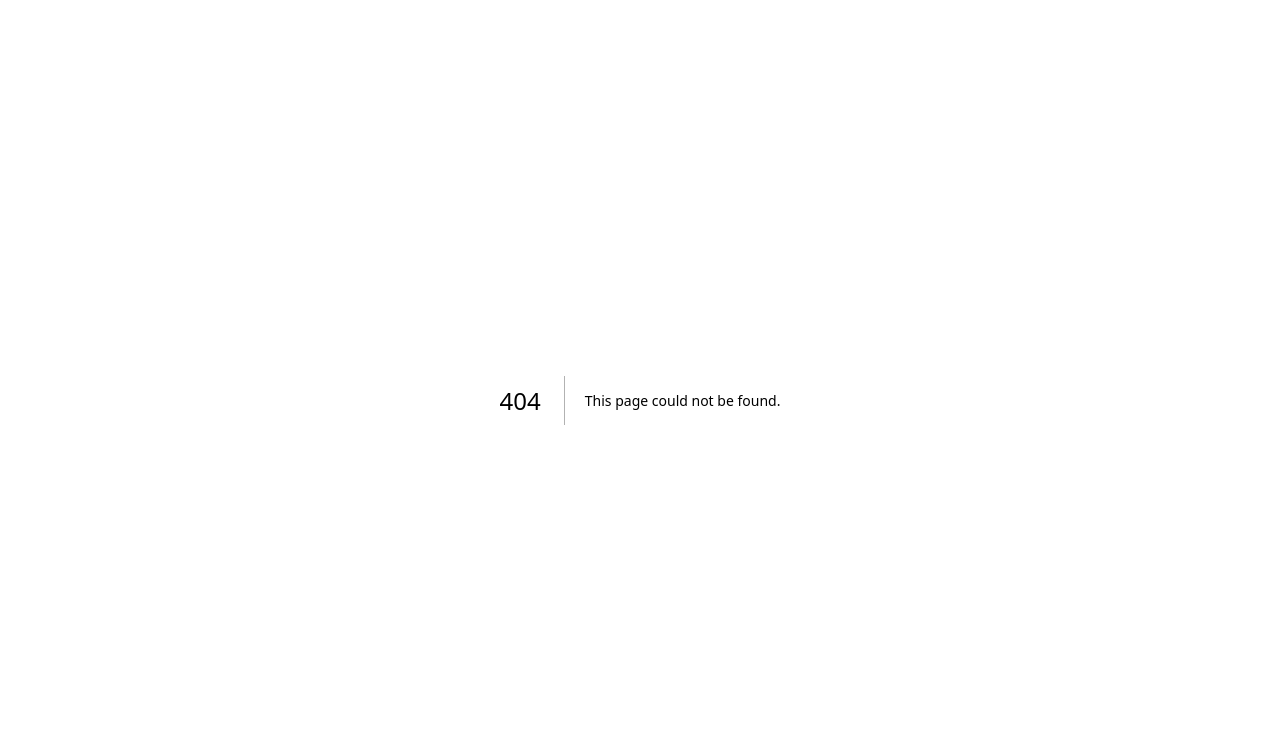
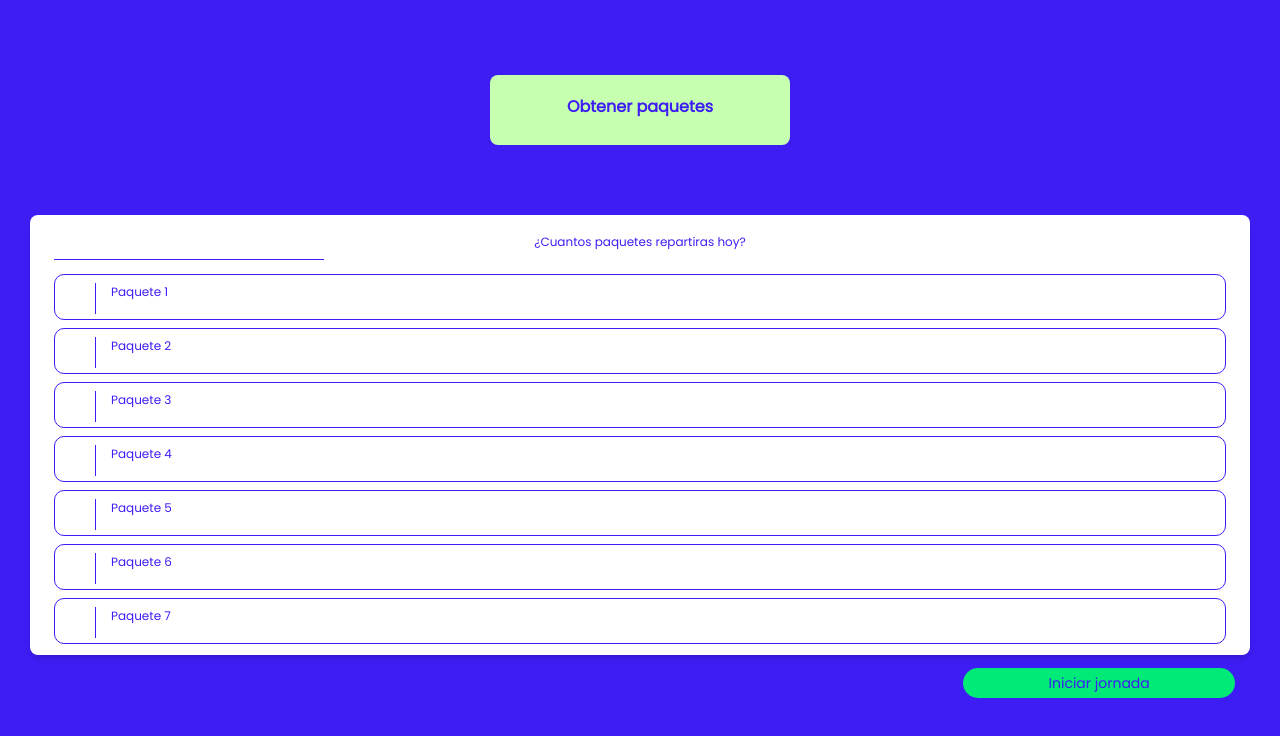
Before and after one commit to Dadario23/fast-delivery-front, a Next.js app: page /packages-selection in a window 1280 px wide. Before the commit this address had no page. Shown: the top 736 px of the page. Built offline with nearby package versions, Linux system fonts and the light colour scheme.

Commit message:
avances obetener paquetes

```diff
--- a/src/app/globals.css
+++ b/src/app/globals.css
@@ -1,3 +1,5 @@
+@import url('https://fonts.googleapis.com/css2?family=Poppins&display=swap');
+
 @tailwind base;
 @tailwind components;
 @tailwind utilities;
--- /dev/null
+++ b/src/app/packages-selection/page.tsx
@@ -0,0 +1,11 @@
+import PackagesSelection from "../../components/PackagesSelection"
+
+const PackagesSelectionPage = () => {
+  return (
+    <div>
+      <PackagesSelection />
+    </div>
+  )
+}
+
+export default PackagesSelectionPage
--- /dev/null
+++ b/src/components/PackagesSelection.module.css
@@ -0,0 +1,107 @@
+.background {
+  @apply bg-custom-indigo h-screen flex items-center;
+}
+
+.TopContainer {
+  @apply absolute top-0 left-1/2 transform -translate-x-1/2 bg-custom-light-green rounded-lg;
+  top: 75px;
+  height: 70px;
+  width: 300px;
+ }
+
+ .headerText3 {
+  @apply text-custom-indigo;
+  font-size: 16px;
+  text-align: center;
+  font-family: 'Poppins', sans-serif;
+  margin-top: 1.4rem;
+  font-weight: 700;
+  line-height: 20px;
+}
+
+.container {
+  @apply bg-white rounded-lg shadow-md p-6 max-w-md mx-auto max-w-[calc(100%-60px)];
+  height: 440px;
+  top: 35px;
+  position: relative;
+}
+
+.headerText2 {
+  @apply text-custom-indigo;
+  font-size: 12px;
+  text-align: center;
+  font-family: 'Poppins', sans-serif;
+  margin-top: -0.4rem;
+}
+
+.lineHorizontal {
+  border-top: 1px solid #3D1DF3;
+  width: 270px;
+  margin-top: 0.5rem;
+  margin-bottom: 0.9rem;
+}
+
+.packageCard {
+  border:1px solid #3D1DF3;
+  height: 46px;
+  border-radius: 10px;
+  padding: 8px;
+  margin: 0.5rem 0;
+  /*SOLUCIONA LA LINEA VERTICAL*/
+  position: relative;
+  /**/
+}
+
+.packageCard:nth-child(1) {
+  margin-top: 2.3rem;
+}
+
+
+.packageTitle {
+  @apply text-custom-indigo;
+  padding-bottom: 0.5rem;
+  margin-bottom: 1rem;
+  font-size: 12px;
+  margin-left: 3rem;
+  font-family: 'Poppins', sans-serif;
+  white-space: normal;
+  word-wrap: break-word;
+}
+
+/*LINEA VERTICAL*/
+.packageTitle::before {
+  @apply bg-custom-indigo;
+  content: "";
+  width: 1px;
+  height: 70%;
+  position: absolute;
+  left: 2.5rem;
+  top: 0.5rem;
+}
+/**/
+
+.centerBtn {
+  @apply bg-custom-green;
+  @apply text-custom-indigo;
+  position: absolute;
+  justify-content: center;
+  align-items: center;
+  margin-top: 3rem;
+  right: 2.8rem;
+  width: 17rem;
+  height: 30px;
+  border-radius: 15px;
+  font-family: 'Poppins', sans-serif;
+  font-size: 14px;
+  font-weight:400
+}
+
+@media only screen and (max-width: 600px) {
+  .container {
+    @apply w-full p-4;
+  }
+
+  .package-card {
+    @apply w-full mb-2;
+  }
+}
--- /dev/null
+++ b/src/components/PackagesSelection.tsx
@@ -0,0 +1,116 @@
+import React from 'react'
+import Image from 'next/image'
+import styles from './PackagesSelection.module.css'
+
+interface Package {
+  title: string
+}
+
+const packages: Package[] = [
+  {
+    title: 'Paquete 1'
+  },
+  {
+    title: 'Paquete 2',
+  },
+  {
+    title: 'Paquete 3',
+  },
+  {
+    title: 'Paquete 4',
+  },
+  {
+    title: 'Paquete 5',
+  },
+  {
+    title: 'Paquete 6',
+  },
+  {
+    title: 'Paquete 7',
+  },
+]
+const PackagesSelection = () => {
+  return (
+    <div className={styles.background}>
+      <div className={styles.TopContainer}>
+        <h1 className={styles.headerText3}>Obtener paquetes</h1>
+      </div>
+      <div className="container mx-auto">
+        <div className={styles.container}>
+        <h1 className={styles.headerText2}>¿Cuantos paquetes repartiras hoy?</h1>
+        <hr className={styles.lineHorizontal} />
+          {packages.map((packageItem, index) => (
+            <div className={styles.packageCard} key={index}>
+              <div className={styles.packageTitle}>{packageItem.title}</div>
+              </div>
+          ))}
+        </div>
+        <button className={styles.centerBtn} >Iniciar jornada</button>
+      </div>
+    </div>
+  )
+}
+
+export default PackagesSelection
+
+
+// import React from 'react';
+// import Image from 'next/image';
+// import styles from './PackagesSelection.module.css';
+
+// interface Package {
+//   title: string;
+// }
+
+// const packages: Package[] = [
+//   {
+//     title: 'Paquete 1, alcorta 1200'
+//   },
+//   {
+//     title: 'Paquete 2',
+//   },
+//   {
+//     title: 'Paquete 3',
+//   },
+//   {
+//     title: 'Paquete 4',
+//   },
+//   {
+//     title: 'Paquete 5',
+//   },
+//   {
+//     title: 'Paquete 6',
+//   },
+//   {
+//     title: 'Paquete 7',
+//   },
+// ];
+
+// const PackagesSelection = () => {
+//   return (
+//     <div className={styles.background}>
+//       <div className={styles.TopContainer}>
+//         <h1 className={styles.headerText3}>Obtener paquetes</h1>
+//       </div>
+//       <div className="container mx-auto">
+//         <div className={styles.container}>
+//           <h1 className={styles.headerText2}>¿Cuantos paquetes repartirás hoy?</h1>
+//           <hr className={styles.lineHorizontal} />
+//           {packages.map((packageItem, index) => (
+//             <div className={styles.packageCard} key={index}>
+//               <div className={styles.packageTitle}>
+//                 {packageItem.title.split(',').map((line, i) => (
+//                   <div key={i}>{line}</div>
+//                 ))}
+//               </div>
+//             </div>
+//           ))}
+//         </div>
+//         <button className={styles.centerBtn}>Iniciar jornada</button>
+//         <div className="verticalLine"></div>
+//       </div>
+//     </div>
+//   );
+// };
+
+// export default PackagesSelection;
--- a/tailwind.config.ts
+++ b/tailwind.config.ts
@@ -13,6 +13,12 @@ const config: Config = {
         'gradient-conic':
           'conic-gradient(from 180deg at 50% 50%, var(--tw-gradient-stops))',
       },
+      colors: {
+        'custom-indigo': '#3D1DF3',
+        'custom-light-green': '#C7FFB1',
+        'custom-green': '#00EA77',
+
+      }
     },
   },
   plugins: [],
```
Also changed, not shown: src/components/components.ts (deleted).
